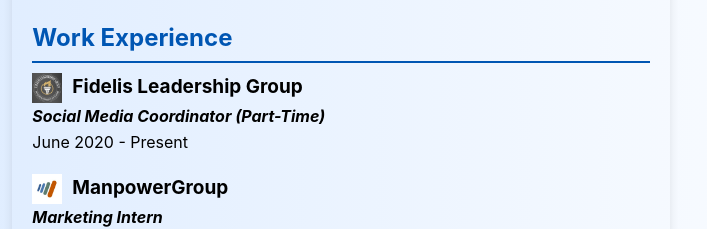
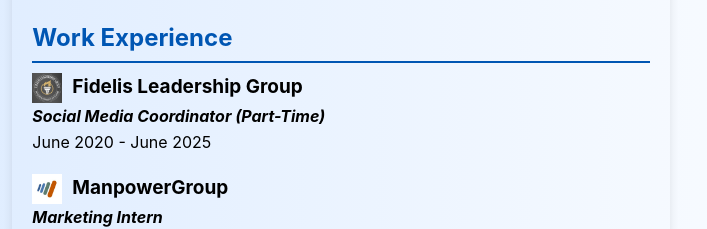
Before and after one commit to desperado9994/my-portfolio, a React (Vite) app: page / in a window 1280 px wide. Shown: the part 1269-1498 px from the top of the page, without its empty margins (299-1006 px from the left). Built offline with nearby package versions, Linux system fonts and the light colour scheme.

Commit message:
Updated dates for resume section

```diff
--- a/src/App.jsx
+++ b/src/App.jsx
@@ -110,7 +110,7 @@
       Fidelis Leadership Group
       </h3>
     <h4>Social Media Coordinator (Part-Time) </h4>
-    <h6>June 2020 - Present</h6>
+    <h6>June 2020 - June 2025</h6>
 
     <h3>
     <img src={ManpowerLogo} alt="ManpowerGroup" className="company-logo" />
```
